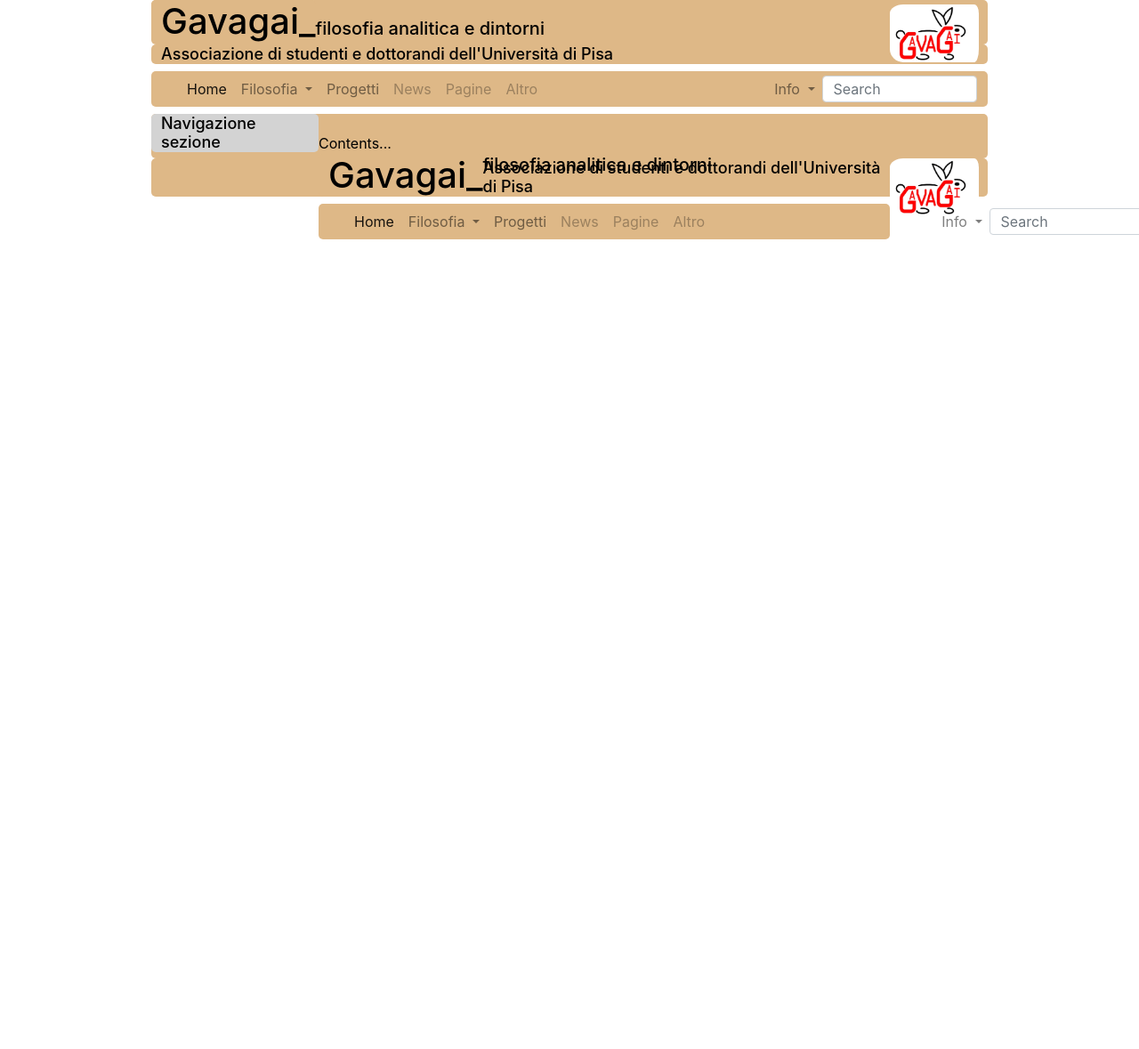
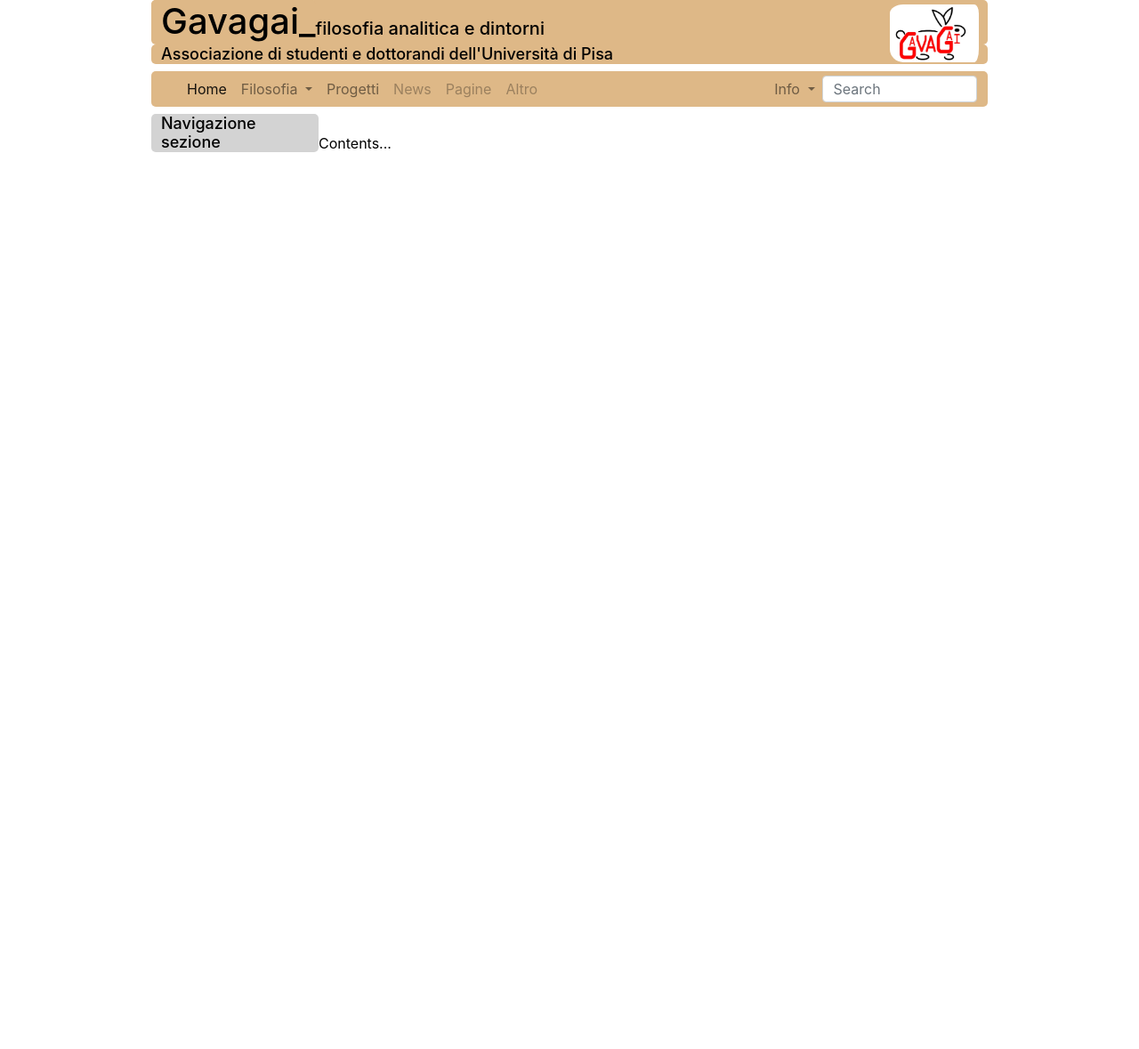
Before and after one commit to Gavagai-phi/gavagai-phi2.github.io, a Jekyll site: the page index.html, which Jekyll copies as it is, in a window 1280 px wide. Shown: the whole page at 89% size. Built offline with Jekyll 4.4.1, drawn with Linux system fonts in a browser that asks for light colours.

Commit message:
Update index.html

```diff
--- a/index.html
+++ b/index.html
@@ -1,86 +1,16 @@
 <html>
-<link rel="stylesheet" href="https://stackpath.bootstrapcdn.com/bootstrap/4.3.1/css/bootstrap.min.css" integrity="sha384-ggOyR0iXCbMQv3Xipma34MD+dH/1fQ784/j6cY/iJTQUOhcWr7x9JvoRxT2MZw1T" crossorigin="anonymous">
-<link rel="stylesheet" type="text/css" href="styles/style.css">
-<head>
-	<title>Gavagai - Home Page</title>
-
-  <div class="wrapper">
-	  	      <img style="float: right;  padding-top: 5px; padding-right: 10px; border-radius: 15px" src="/images/gavagai.png" width="110"
-         height="70">
-    <h1 style=" float: left; padding-left: 11px; margin: 0px"> Gavagai_
-      <h1 style="float: center; padding-left: 138px; padding-top: 20px; height: 50px; font-size: 20px; margin: 0px"> filosofia analitica e dintorni
-
-
-   <h1 style="font-size: 18px;padding-left: 11px;">Associazione di studenti e dottorandi dell'Università di Pisa</h1> </h1>
-
-</div>
-</head>
-  <body>
-
-
-
-
-      <div class='wrapper'>
-
-    	<nav class="navbar navbar-expand-lg navbar-light " style="background-color:  #DEB887; height: 40px; border-radius: 5px">
-
-       <a class="navbar-brand" href="#"></a>
-       <button class="navbar-toggler" type="button" data-toggle="collapse"      data-target="#navbarSupportedContent" aria-controls="navbarSupportedContent     " aria-expanded="false" aria-label="Toggle navigation">
-         <span class="navbar-toggler-icon"></span>
-       </button>
-
-       <div class="collapse navbar-collapse" id="navbarSupportedContent">
-         <ul class="navbar-nav mr-auto">
-           <li class="nav-item active">
-             <a class="nav-link" href="https://gavagai-phi.github.io/">Home <span class="     sr-only">(current)</span></a>
-           </li>
-           <li class="nav-item dropdown">
-             <a class="nav-link dropdown-toggle" href="#" id="navbarDropdown" role     ="button" data-toggle="dropdown" aria-haspopup="true" aria-expanded="     false">
-               Filosofia
-             </a>
-             <div class="dropdown-menu" aria-labelledby="navbarDropdown">
-               <a class="dropdown-item" href="#">Filosofia del linguaggio</a>
-               <a class="dropdown-item" href="#">Filosofia della mente</a>
-	       <a class="dropdown-item" href="#">Logica</a>
-               <a class="dropdown-item" href="#">Filosofia della scienza</a>
-               <div class="dropdown-divider"></div>
-               <a class="dropdown-item" href="#">Altro</a>
-             </div>
-            <li class="nav-item">
-             <a class="nav-link">Progetti</a>
-           </li>
-           </li>
-           <li class="nav-item">
-             <a class="nav-link disabled" href="#" tabindex="-1" aria-disabled="     true">News</a>
-           </li>
-           </li>
-           <li class="nav-item">
-             <a class="nav-link disabled" href="#" tabindex="-1" aria-disabled="     true">Pagine</a>
-           </li>
-            </li>
-            </li>
-           <li class="nav-item">
-             <a class="nav-link disabled" href="#" tabindex="-1" aria-disabled="     true">Altro</a>
-           </li>
-             <li class="nav-item dropdown" style="padding-left: 250px;">
-             <a class="nav-link dropdown-toggle" href="#" id="navbarDropdown" role     ="button" data-toggle="dropdown" aria-haspopup="true" aria-expanded="     false">
-               Info
-             </a>
-             <div class="dropdown-menu" aria-labelledby="navbarDropdown" style="margin-left: 250px;">
-               <a class="dropdown-item" href="https://gavagai-phi.github.io/info.html">About us</a>
-               <a class="dropdown-item" href="#">Website copyright</a>
-               <div class="dropdown-divider"></div>
-               <a class="dropdown-item" href="#">Contatti</a>
-             </div>
-           </li>
-         </ul>
-	<input class="form-control mr-sm-2" type="search" placeholder="Search" aria-label="Search" style="width: 174px; float: right; height: 30px">
-       </div>
-      </nav>
-    </div>
-<div style="height: 8px"></div>
-
-
+<body>
+<script
+    src="https://code.jquery.com/jquery-3.3.1.js"
+    integrity="sha256-2Kok7MbOyxpgUVvAk/HJ2jigOSYS2auK4Pfzbm7uH60="
+    crossorigin="anonymous">
+</script>
+<script>
+$(function(){
+  $("#header").load("header.html");
+});
+</script>
+<div id="header"></div>
 
  <div class='wrapper'>
    <div style="width: 20%;
@@ -105,16 +35,6 @@
     <script src="https://stackpath.bootstrapcdn.com/bootstrap/4.3.1/js/bootstrap.min.js" integrity="sha384-JjSmVgyd0p3pXB1rRibZUAYoIIy6OrQ6VrjIEaFf/nJGzIxFDsf4x0xIM+B07jRM" crossorigin="anonymous"></script>
     </body>
 
-<script
-    src="https://code.jquery.com/jquery-3.3.1.js"
-    integrity="sha256-2Kok7MbOyxpgUVvAk/HJ2jigOSYS2auK4Pfzbm7uH60="
-    crossorigin="anonymous">
-</script>
-<script>
-$(function(){
-  $("#header").load("header.html");
-});
-</script>
-<div id="header"></div>
 
+	</body>
 </html>
```
